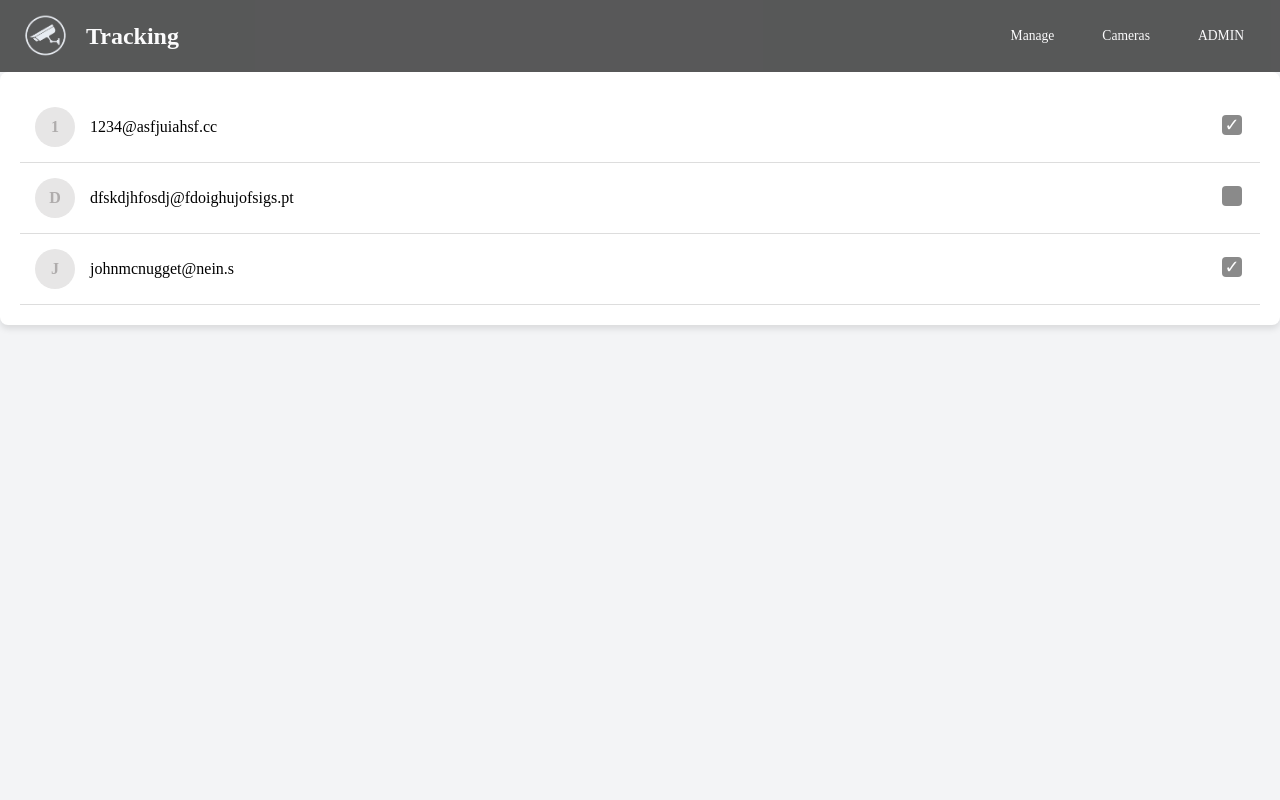
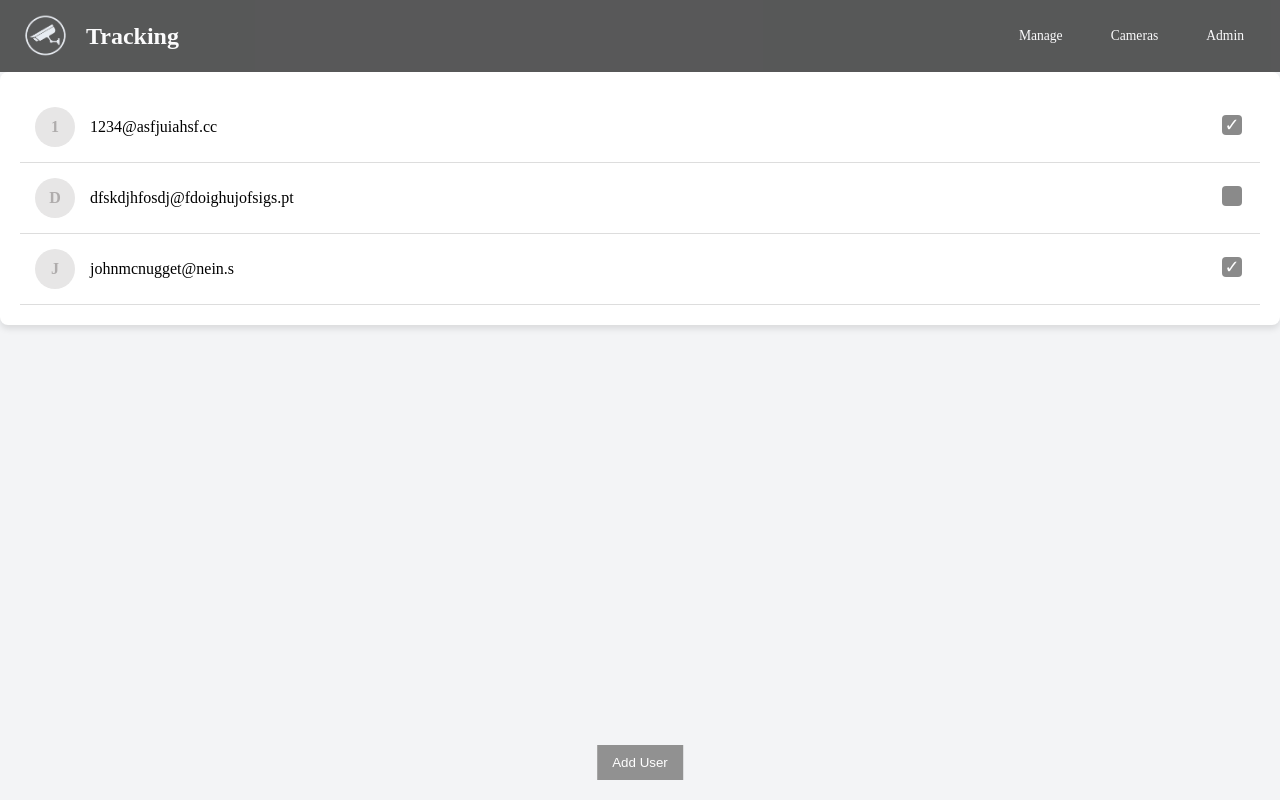
Before and after one commit to PI-Tracking/frontend, a React (Vite) app: page / in a window 1280 px wide. Built offline with nearby package versions, Linux system fonts and the light colour scheme.

Commit message:
Manage page

```diff
--- a/src/App.tsx
+++ b/src/App.tsx
@@ -10,7 +10,7 @@ function App() {
       <Routes>
         {/* <Route path="/" element={<LoginPage />} /> */}
         {/* <Route path="/" element={<MainPage />} /> */}
-        <Route path="/" element={<AdminManagePage />} />
+        <Route path="/" element={<AdminManagePage />} />  { /* path = admin/manage */ }
       </Routes>
     </Router>
   );
--- a/src/components/Navbar2.tsx
+++ b/src/components/Navbar2.tsx
@@ -1,9 +1,7 @@
+import { Link } from "react-router-dom";
 import "./styles/Navbar.css";
 import { UserCircle } from "lucide-react";
 import logo from "../assets/logo.png";
-
-
-// Maybe instead of doing this I should be doing for a decided input or a way for it ot add the parameters when I want and not predefined
 
 function Navbar() {
   return (
@@ -37,12 +35,18 @@ function Navbar() {
         <span className="logo-text">Tracking</span>
       </div>
       <ul className="navbar-menu">
-          <li><a href="#">Manage</a></li>
-          <li><a href="#">Cameras</a></li>
-          <li><a href="#">ADMIN</a></li>
+        <li>
+          <Link to="/admin/manage">Manage</Link>
+        </li>
+        <li>
+          <Link to="/admin/cameras">Cameras</Link>
+        </li>
+        <li>
+          <Link to="/admin">Admin</Link>
+        </li>
       </ul>
     </nav>
   );
-  };
+}
 
 export default Navbar;
--- a/src/pages/Admin/AdminManagePage.css
+++ b/src/pages/Admin/AdminManagePage.css
@@ -75,3 +75,81 @@
     font-weight: bold;
     text-transform: uppercase;
   }
+
+  .add-user-btn {
+    background-color: #919191;
+    color: white;
+    padding: 10px 15px;
+    border: none;
+    cursor: pointer;
+    margin-top: 20px;
+    position: absolute;
+    bottom: 20px;
+    left: 50%;
+    transform: translateX(-50%);
+  }
+
+  .add-user-btn:hover {
+    background-color: hsl(0, 0%, 47%);
+  }
+
+  .add-user-form {
+    margin-bottom: 20px;
+    display: flex;
+    flex-direction: column;
+  }
+
+  .add-user-form input,
+  .add-user-form button {
+    margin-bottom: 10px;
+    padding: 8px;
+    font-size: 14px;
+  }
+
+  .add-user-form button {
+    background-color: hsl(0, 0%, 47%);
+    color: white;
+    border: none;
+    cursor: pointer;
+  }
+
+  .add-user-form button:hover {
+    background-color: hsl(0, 0%, 33%);
+  }
+
+  .modal-overlay {
+    position: fixed;
+    top: 0;
+    left: 0;
+    width: 100%;
+    height: 100%;
+    background-color: rgba(0, 0, 0, 0.5);
+    display: flex;
+    justify-content: center;
+    align-items: center;
+    z-index: 1000;
+  }
+
+  .modal-content {
+    background-color: white;
+    padding: 20px;
+    border-radius: 8px;
+    width: 400px;
+    box-shadow: 0 4px 6px rgba(0, 0, 0, 0.1);
+    position: relative;
+  }
+
+  .modal-close-btn {
+    position: absolute;
+    top: 10px;
+    right: 10px;
+    background-color: transparent;
+    border: none;
+    font-size: 24px;
+    color: #919191;
+    cursor: pointer;
+  }
+
+  .modal-close-btn:hover {
+    color: hsl(0, 0%, 33%);
+  }
--- a/src/pages/Admin/AdminManagePage.tsx
+++ b/src/pages/Admin/AdminManagePage.tsx
@@ -1,24 +1,41 @@
 import Navbar from "@components/Navbar2.tsx";
 import { useState } from "react";
-import { UserCircle } from "lucide-react";
 import "./AdminManagePage.css";
 
-
-// They should have a different ID and also I should make it so the enabled stays saved
 const initialUsers = [
   { id: 1, email: "1234@asfjuiahsf.cc", enabled: true },
   { id: 2, email: "dfskdjhfosdj@fdoighujofsigs.pt", enabled: false },
   { id: 3, email: "johnmcnugget@nein.s", enabled: true },
-
 ];
 
 function AdminManagePage() {
   const [users, setUsers] = useState(initialUsers);
+  const [isFormVisible, setIsFormVisible] = useState(false);
+  const [newUser, setNewUser] = useState({ email: "", enabled: true });
 
   const toggleUserStatus = (id) => {
-    setUsers(users.map(user =>
+    setUsers(users.map((user) =>
       user.id === id ? { ...user, enabled: !user.enabled } : user
     ));
+  };
+
+  const handleInputChange = (e) => {
+    const { name, value, type, checked } = e.target;
+    setNewUser({
+      ...newUser,
+      [name]: type === "checkbox" ? checked : value,
+    });
+  };
+
+  const handleAddUser = () => {
+    if (newUser.email) {
+      setUsers([
+        ...users,
+        { id: Date.now(), email: newUser.email, enabled: newUser.enabled },
+      ]);
+      setNewUser({ email: "", enabled: true });
+      setIsFormVisible(false);
+    }
   };
 
   return (
@@ -48,6 +65,45 @@ function AdminManagePage() {
           </tbody>
         </table>
       </div>
+
+      <button
+        className="add-user-btn"
+        onClick={() => setIsFormVisible(!isFormVisible)}
+      >
+        {isFormVisible ? "Cancel" : "Add User"}
+      </button>
+
+      {isFormVisible && (
+  <div className="modal-overlay">
+    <div className="modal-content">
+      <button className="modal-close-btn" onClick={() => setIsFormVisible(false)}>
+        &times;
+      </button>
+      <div className="add-user-form">
+        <input
+          type="email"
+          name="email"
+          placeholder="Enter email"
+          value={newUser.email}
+          onChange={handleInputChange}
+          required
+        />
+        {/*  Here it should generate a random passowrd */}
+        <label>
+          <input
+            type="checkbox"
+            name="enabled"
+            checked={newUser.enabled}
+            onChange={handleInputChange}
+          />
+          Enabled
+        </label>
+        <button onClick={handleAddUser}>Add User</button>
+      </div>
+    </div>
+  </div>
+)}
+
     </div>
   );
 }
```
Lines whose indentation alone changed are shown as unchanged.
